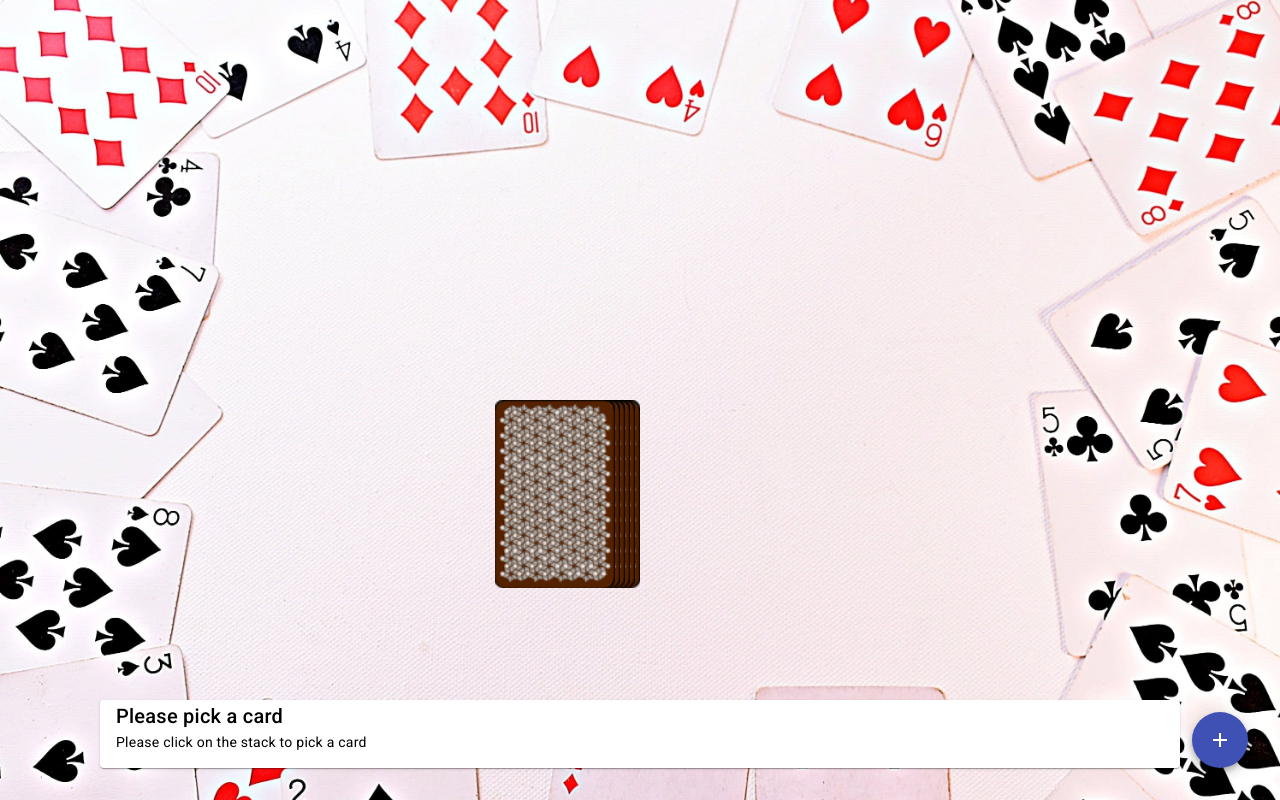
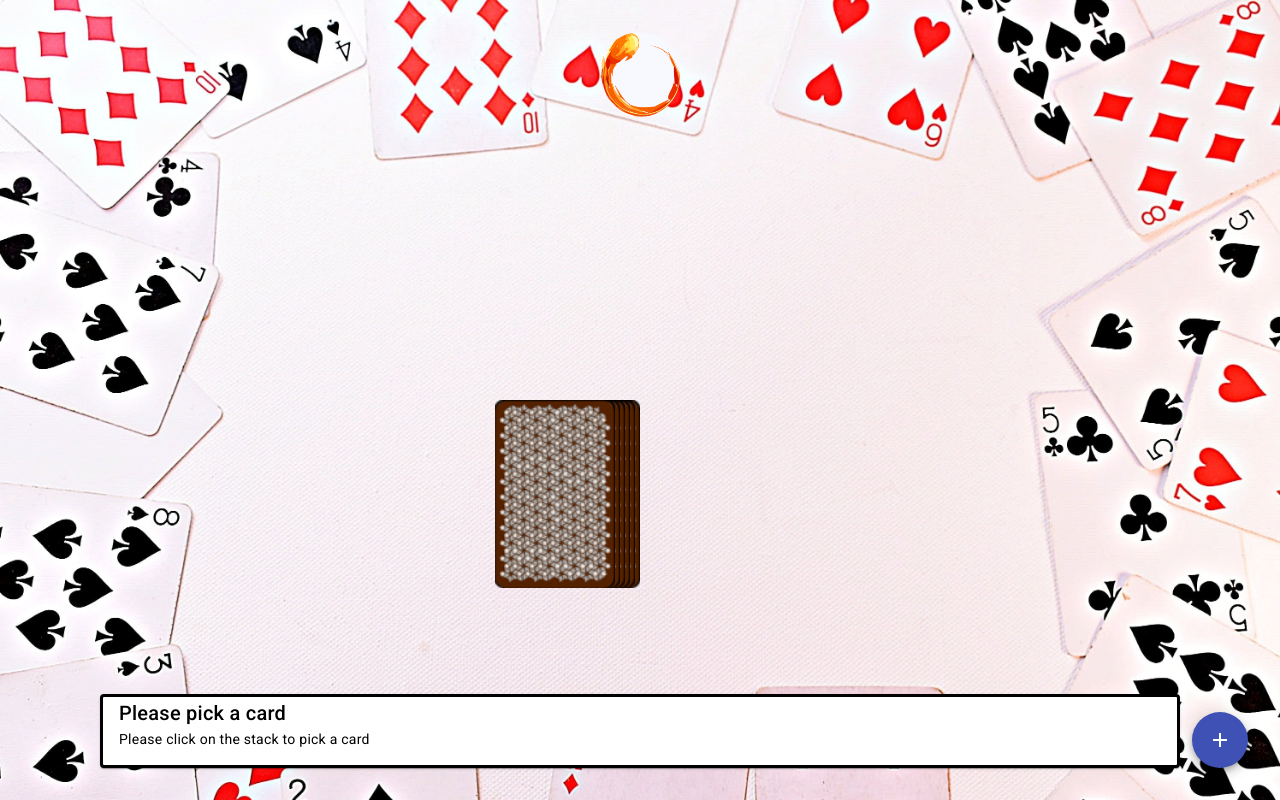
Before and after one commit to S-KerimTasci/ringoffire, an Angular app in the folder ringoffire/: page /game in a window 1280 px wide. Built offline with nearby package versions, Linux system fonts and the light colour scheme.

Commit message:
infocard border/ game logo/ max amount players

```diff
--- a/ringoffire/src/app/game-info/game-info.component.scss
+++ b/ringoffire/src/app/game-info/game-info.component.scss
@@ -0,0 +1,4 @@
+mat-card{
+    border: black;
+    border-style: solid;
+}
--- a/ringoffire/src/app/game-info/game-info.component.ts
+++ b/ringoffire/src/app/game-info/game-info.component.ts
@@ -16,9 +16,9 @@ export class GameInfoComponent implements OnChanges {
     { title: 'Chicks', description: 'All girls drink.' },
     { title: 'Heaven', description: 'Put your hands up! The last player drinks!' },
     { title: 'Mate', description: 'Pick a mate. Your mate must always drink when you drink and the other way around.' },
-    { title: 'Thumbmaster', description: '' },
+    { title: 'Thumbmaster', description: 'Everybody with a thumb drinks' },
     { title: 'Men', description: 'All men drink.' },
-    { title: 'Quizmaster', description: '' },
+    { title: 'Quizmaster', description: 'Ask the person on your right a question. If the answer is wrong they drink. If the answer is right you drink' },
     { title: 'Never have i ever...', description: 'Say something you nnever did. Everyone who did it has to drink.' },
     { title: 'Rule', description: 'Make a rule. Everyone needs to drink when he breaks the rule.' },
   ];
@@ -32,7 +32,7 @@ export class GameInfoComponent implements OnChanges {
   ngOnChanges():void{
     if (this.card) {
 
-    console.log('current card is', this.card)
+    // console.log('current card is', this.card)
     let cardnumber = +this.card.split('_')[1];
     this.title = this.cardAction[cardnumber - 1].title;
     this.description = this.cardAction[cardnumber - 1].description;
--- a/ringoffire/src/app/game/game.component.html
+++ b/ringoffire/src/app/game/game.component.html
@@ -1,12 +1,17 @@
-<app-player *ngFor="let player of game.players ; let i = index;" [ngStyle]="{'top.px' : 90 + i * 90}" style="top: 90px;" [name] = player class="player-position"
-[playerActive]="i == game.currentPlayer"
-></app-player>
+<app-player *ngFor="let player of game.players ; let i = index;" [ngStyle]="{'top.px' : 30 + i * 80}" style="top: 90px;"
+    [name]=player class="player-position" [playerActive]="i == game.currentPlayer"></app-player>
+
+<div  class="logo">
+    <img routerLink="" src="./../../assets/img/logo.png">
+</div>
 
 <div class="field">
 
+
+
     <div class="card-stack">
         <img *ngFor="let card of [0,1,2,3,4] ; let i = index;" [ngStyle]="{'right.px' : i*5}"
-        src="./../../assets/img/cards/card_cover.png">
+            src="./../../assets/img/cards/card_cover.png">
 
         <img (click)="takeCard()" class="top-card" style="right: 25px;" src="./../../assets/img/cards/card_cover.png">
 
@@ -14,7 +19,8 @@
 
         <img *ngFor="let card of game.playedCards" class="played-cards" src="./../../assets/img/cards/{{ card }}.png">
 
-        <img (click)="takeCard()" *ngIf="pickCardAnimation" class="pick-card" style="right: 25px;" src="./../../assets/img/cards/{{ currentCard }}.png">
+        <img (click)="takeCard()" *ngIf="pickCardAnimation" class="pick-card" style="right: 25px;"
+            src="./../../assets/img/cards/{{ currentCard }}.png">
     </div>
 </div>
 
@@ -22,4 +28,4 @@
 
 <button mat-fab color="primary" (click)="openDialog()" class="btn-add">
     <mat-icon>add</mat-icon>
-  </button>
+</button>
--- a/ringoffire/src/app/game/game.component.scss
+++ b/ringoffire/src/app/game/game.component.scss
@@ -75,3 +75,19 @@
     left: 100px;
     right: 100px;
 }
+
+.logo{
+    img{
+    width: 80px;
+    height: auto;
+    background-color: ghostwhite;
+    border-radius: 50px;
+    cursor: pointer;
+    }
+    position: absolute;
+    top: 32px;
+    left: 0;
+    right: 0;
+    display: flex;
+    justify-content: center;
+}
--- a/ringoffire/src/app/game/game.component.ts
+++ b/ringoffire/src/app/game/game.component.ts
@@ -43,6 +43,7 @@ export class GameComponent implements OnInit {
 }
 
 openDialog(): void {
+  if (this.game.players.length < 6) {
     const dialogRef = this.dialog.open(DialogAddPlayerComponent, {
 
     });
@@ -53,5 +54,9 @@ openDialog(): void {
       }
 
     });
+  } else {
+    alert('Maximum 6 players')
+  }
+
 }
 }
```
Lines whose indentation alone changed are shown as unchanged.
